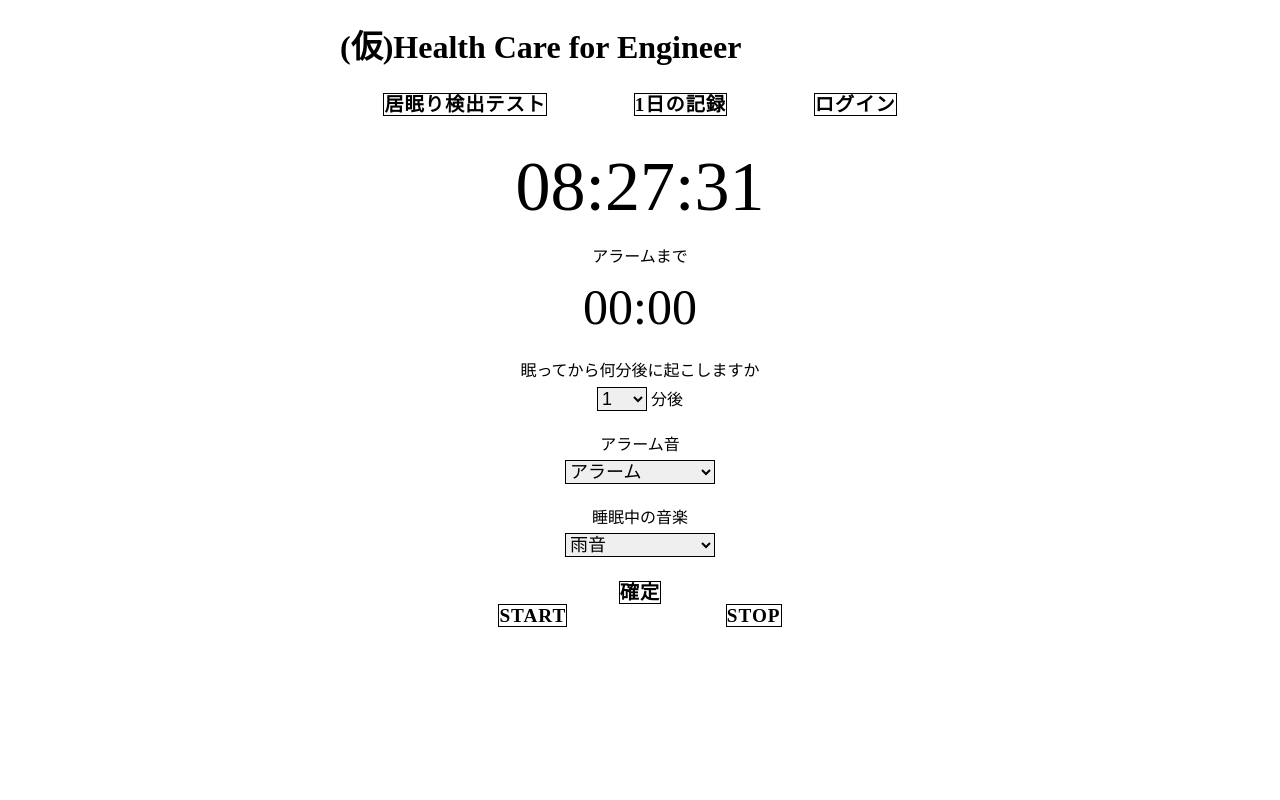
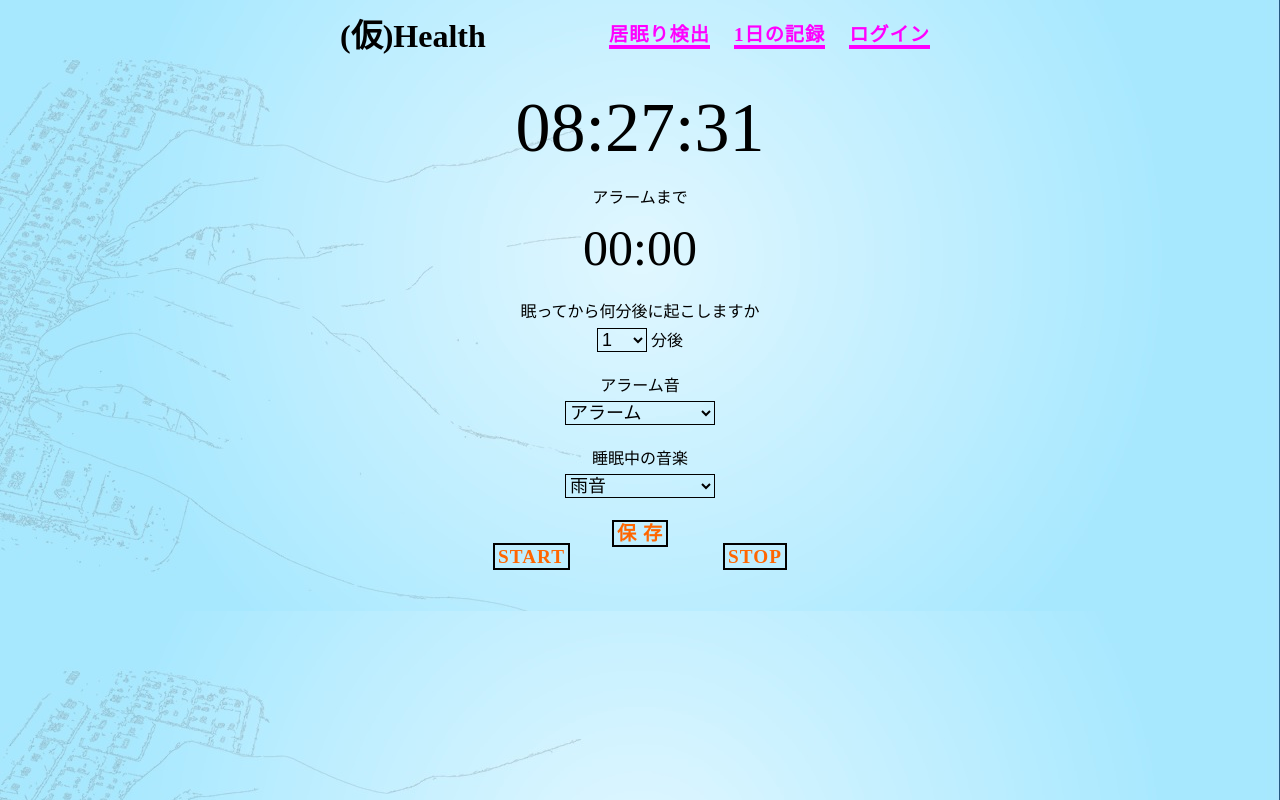
Before and after one commit to bisnii/hacku, a Flask app: page / in a window 1280 px wide. Run offline with Flask 2, Linux system fonts and the light colour scheme.

Commit message:
add #13 ホーム画面のデザイン追加

```diff
--- a/static/css/index.css
+++ b/static/css/index.css
@@ -1,3 +1,7 @@
+body{
+    background-image: url("/static/img/background.jpg");
+}
+
 .entire{
     width: 600px;
     margin: 0 auto;
@@ -12,34 +16,47 @@
     text-decoration: none;
 }
 
-.flex{
+header {
     display: flex;
-    justify-content: space-around;
+    width: 100%;
+    height: 50px;
+    align-items: center;
+}
+
+.title {
+    margin-right: auto;
+}
+
+.menu-item {
+    list-style: none;
+    display: inline-block;
+    padding: 10px;
 }
 
 .button1,
 .button2,
 .button3 {
-    color: #000;
-    background-color: #fff;
+    color: #f0f;
+    background-color: #0000;
     font-size: larger;
     font-weight: 700;
     text-decoration: none;
     letter-spacing: 1px;
-    border: 1.5px solid #000;
-    border-radius: 0%;  /*角状態*/
+    border-bottom: .25rem solid transparent;
+    border-bottom-color: #f0f;
 }
 
 .check_button,
 .timerStop,
 .timerStart {
-    color: #000;
-    background-color: #fff;
+    color: rgb(255, 102, 0);
+    background-color: #0000;
     font-size: larger;
-    font-weight: 700;
+    font-weight: 600;
     text-decoration: none;
     letter-spacing: 1px;
-    border: 1.5px solid #000;
+    padding: 1px 3px;
+    border: 2.0px solid #000;
     border-radius: 0%;  /*角状態*/
     cursor: pointer;
 }
@@ -71,12 +88,14 @@ form
     width:50px;
     font-size: 18px;
     border: 1.5px solid #000; /*枠*/
+    background-color: #0000;
 }
 
 .drop_down2{
     width: 150px;
     font-size: 18px;
     border: 1.5px solid #000; /*枠*/
+    background-color: #0000;
 }
 .check{
     text-align: center;
--- a/templates/index.html
+++ b/templates/index.html
@@ -9,13 +9,16 @@
 </head>
 <body>
     <div class="entire">
-        <h1 class="title"><a href="/">(仮)Health Care for Engineer</a></h1>
-        <div class="flex">
-            <div><a href="/detection_test" class="button1">居眠り検出テスト</a></div>
-            <div><a href="/activity_log" class="button2">1日の記録</a></div>
-            <div><a href="/login" class="button3">ログイン<br></a></div>
-        </div>
-
+        <header>
+            <h1 class="title"><a href="/">(仮)Health</a></h1>
+            <nav class="nav">
+                <ul class="menu-group">
+                    <li class="menu-item"><a href="/detection_test" class="button1">居眠り検出</a></li>
+                    <li class="menu-item"><a href="/activity_log" class="button2">1日の記録</a></li>
+                    <li class="menu-item"><a href="/login" class="button3">ログイン<br></a></li>
+                </ul>
+            </nav>
+        </header>
         <p id='clock' class="clock"></p>
         <p id='timer' class="timer">アラームまで</p>
         <p id="time" class="time"></p>
@@ -55,7 +58,7 @@
         </form>
 
         <div id="check" class='check'>
-            <a id="decision" class="check_button">確定</a>
+            <a id="decision" class="check_button">保 存</a>
         </div>
         <div id="startStop" class='startStop'>
             <div><a id="timerStart" class="timerStart">START</a></div>
```
Also changed, not shown: static/img/background.jpg (added).
